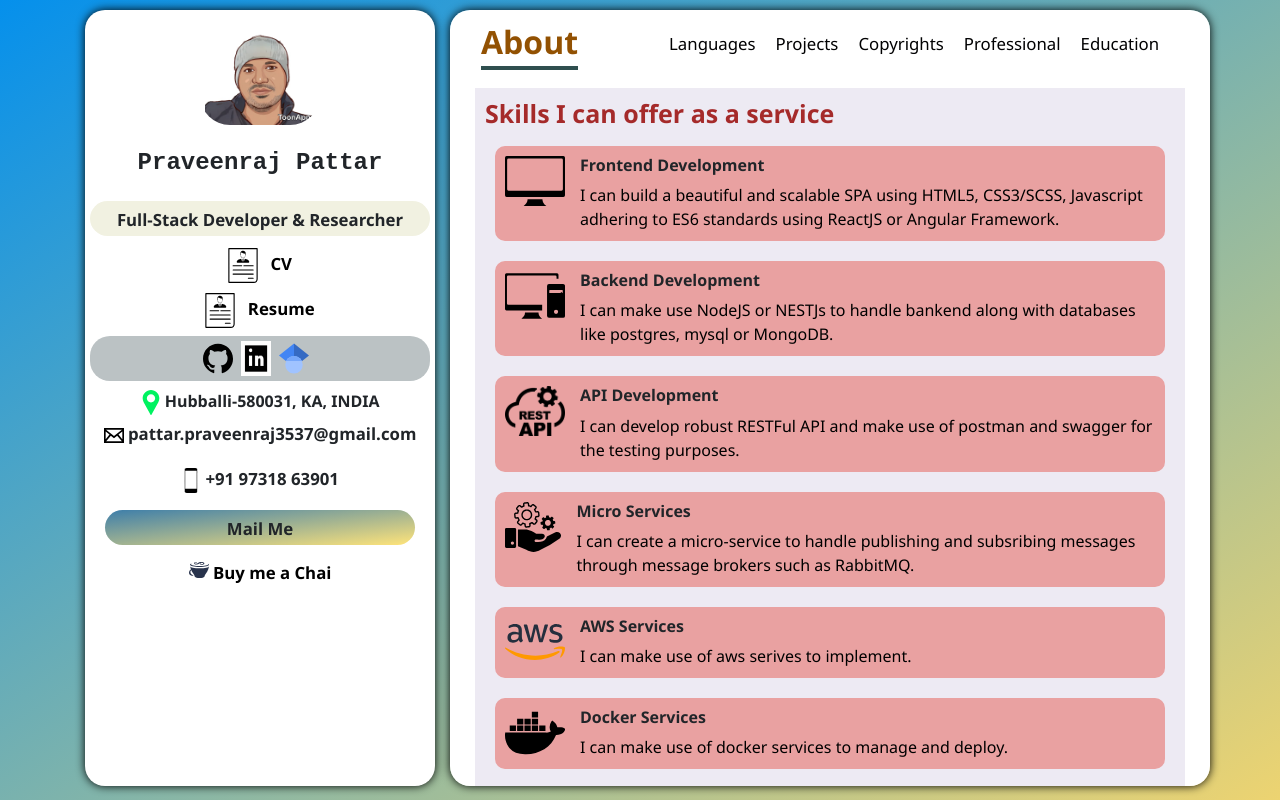
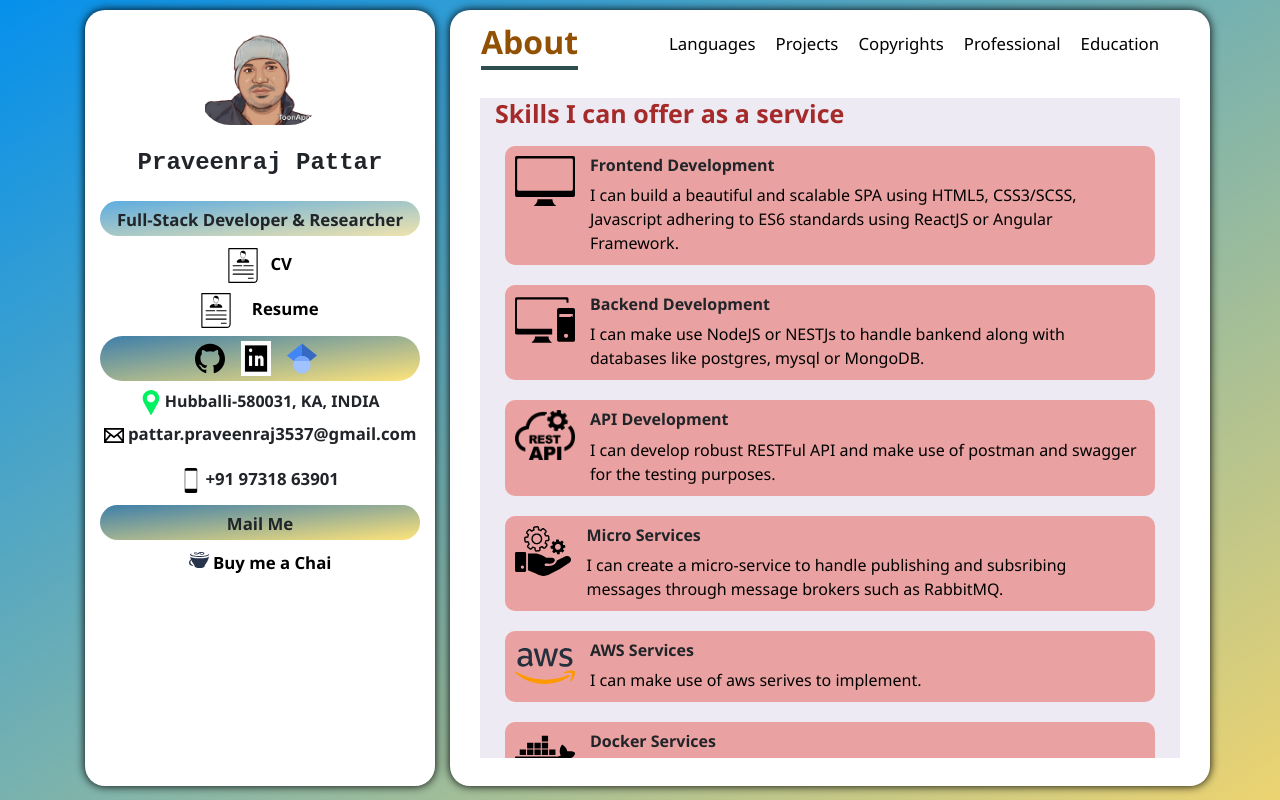
Before and after one commit to Praveenraj3537/Resume, a React (Create React App) app: page / in a window 1280 px wide. Built offline with nearby package versions, Linux system fonts and the light colour scheme.

Commit message:
reordered and made look nice

```diff
--- a/src/components/About/About.js
+++ b/src/components/About/About.js
@@ -60,7 +60,7 @@ const About = () => {
     }
 
     return (
-        <motion.div className="about"
+        <motion.div className="container about"
             variants={about_motion}
             initial='hidden'
             animate='visible'
--- a/src/components/Copyrights/CopyrightsDetails.js
+++ b/src/components/Copyrights/CopyrightsDetails.js
@@ -1,6 +1,6 @@
 import React from "react";
 
-const CopyrightsDetails = ({copy:{title, registration, year}}) =>
+const CopyrightsDetails = ({ copy: { title, registration, year } }) =>
 
     <div className="col-lg-12">
         <div className="skill_card ">
--- a/src/components/Experience/Experience.js
+++ b/src/components/Experience/Experience.js
@@ -1,6 +1,6 @@
 import React from 'react';
 
-const Experience = ({company:{icon, name, designation, duration, role}}) =>
+const Experience = ({ company: { icon, name, designation, duration, role } }) =>
 
     <div className="col-lg-6">
         <div className="skill_card">
--- a/src/components/Languages/LanguagesDetails.js
+++ b/src/components/Languages/LanguagesDetails.js
@@ -4,13 +4,13 @@ const LanguagesDetails = ({ language: { icon, lang, level } }) => {
 
     const bar_width = `${level}%`
 
-    return(
+    return (
         <div className="bar">
             <div className="bar_wrapper" style={{
-            'width':bar_width
+                'width': bar_width
             }}>
                 <span className="bar_name">
-                <img src={icon} alt="icon" className="bar_icon mr-4"/>{lang}
+                    <img src={icon} alt="icon" className="bar_icon mr-4" />{lang}
                 </span>
             </div>
         </div>
--- a/src/components/Others/Skill.js
+++ b/src/components/Others/Skill.js
@@ -1,6 +1,6 @@
 import React from "react";
 
-const Skillcard = ({skill:{icon, title, about}}) =>
+const Skillcard = ({ skill: { icon, title, about } }) =>
 
     <div className="col-lg-12">
         <div className="skill_card ">
--- a/src/components/Sidebar/Sidebar.js
+++ b/src/components/Sidebar/Sidebar.js
@@ -51,12 +51,12 @@ const Sidebar = () => {
       </a>
       <a href="https://drive.google.com/file/d/16abN1NUl7hT6OQg6Eee3IwhIe1JM-w2y/view?usp=share_link" target="_blank" rel="noopener noreferrer">
         <div className="sidebar_item sidebar_item_resume">
-          <img src={resume} alt="Resume" className="sidebar_icon mr-2" /> Resume
+          <img src={resume} alt="Resume" className="sidebar_icon mr-3" /> Resume
         </div>
       </a>
       <figure className="sidebar_social-icons my-2">
         <a href="https://www.github.com/Praveenraj3537" target="_blank" rel="noopener noreferrer">
-          <img src={github} alt="github-link" className="sidebar_icon mr-2" />
+          <img src={github} alt="github-link" className="sidebar_icon mr-3" />
         </a>
         <a
           href="https://linkedin.com/in/praveenraj-pattar-95588941/"
@@ -65,7 +65,7 @@ const Sidebar = () => {
           <img
             src={linkedin}
             alt="linkedIn-link"
-            className="sidebar_icon mr-2"
+            className="sidebar_icon mr-3"
           />
         </a>
         <a href="https://scholar.google.com/citations?user=nnUsgIYAAAAJ" target="_blank" rel="noopener noreferrer">
--- a/src/index.css
+++ b/src/index.css
@@ -1,67 +1,67 @@
 @import url('https://fonts.googleapis.com/css2?family=Kaushan+Script&family=Merriweather:wght@300&display=swap');
 
-body{
-    background-image: linear-gradient( to right bottom, #0590ec, #e7c645c3);
+body {
+    background-image: linear-gradient(to right bottom, #0590ec, #e7c645c3);
     background-attachment: fixed;
-    font-family:'Segoe UI', Tahoma, Geneva, Verdana, sans-serif
-
+    font-family: 'Segoe UI', Tahoma, Geneva, Verdana, sans-serif
 }
 
-::-webkit-scrollbar{
+::-webkit-scrollbar {
     width: 17px;
-    border: 1px solid #100f0f76 ;
-    border-radius: 20px;
+    /* border: 1px solid #100f0f76 ; */
+    /* border-radius: 20px; */
     padding: auto;
 }
 
-::-webkit-scrollbar-thumb{
-    background-image: linear-gradient( to right bottom, #1f89ec, #FFE57D);
+::-webkit-scrollbar-thumb {
+    background-image: linear-gradient(to right bottom, #1f89ec, #FFE57D);
     border-radius: 20px;
     height: 20px;
 }
+
 /* ::-webkit-scrollbar-thumb:hover {
     background-color: #0590ec;
 } */
 
 
-a{
+a {
     text-decoration: tomato;
     color: black
 }
 
 
 
-a:hover{
+a:hover {
     text-decoration: none;
     color: rgba(55, 12, 247, 0.986);
 }
 
-.app_container{
+.app_container {
     padding-top: 10px;
     height: 90vh;
 }
 
-.app_main-content{
-    background-color:#fff;
+.app_main-content {
+    background-color: #fff;
     border-radius: 20px;
     box-shadow: 0 0 10px black;
     height: 97vh;
     overflow-y: auto;
 }
 
-.app_row{
+.app_row {
     height: 97vh;
 }
 
-.sidebar_image{
+.sidebar_image {
     height: 110px;
     width: 120px;
     object-fit: contain;
     border-radius: 30px;
 }
 
-.sidebar{
-    background-color:#fff;
+.sidebar {
+    background-color: #fff;
     height: 97vh;
     border-radius: 20px;
     padding: 5px;
@@ -73,32 +73,31 @@ a:hover{
 
 
 
-.sidebar_email_display{
+.sidebar_email_display {
     /* content: fit;
     text-align: center;
     width: 100px;*/
-    text-overflow:unset
-
+    text-overflow: unset
 }
 
-.sidebar_icon{
+.sidebar_icon {
     height: 35px;
     width: 30px;
 }
 
-.sidebar_icon_pin{
+.sidebar_icon_pin {
     height: 25px;
     width: 20px;
 }
 
-.sidebar_name{
-    font-family:monospace;
+.sidebar_name {
+    font-family: monospace;
     font-size: 1.5rem;
     font-weight: bold;
     margin: 20px 0px;
 }
 
-.sidebar_item{
+.sidebar_item {
     /* font-family:Verdana, Geneva, Tahoma, sans-serif; */
     margin-bottom: 10px;
     padding-top: 6px;
@@ -110,92 +109,121 @@ a:hover{
     /* width: 120%; */
 }
 
-.sidebar_title{
-    background-color:#f1f1e1;
+.sidebar_title {
+    /* background-color: #f1f1e1; */
     /* margin: 0px 20px; */
     border-radius: 40px;
     /* background: size 100px; */
     align-items: center;
+
+    background-image: linear-gradient(to right bottom, #5dace0, #f0e3ad);
+    border-radius: 30px;
+    margin: 10px 10px;
+    /* transition: all 2s linear; */
+    /* cursor: pointer; */
 }
 
-.sidebar_email{
-    background-image: linear-gradient( to right bottom, #3D7EAA, #FFE47A);
+.sidebar_email {
+    background-image: linear-gradient(to right bottom, #3D7EAA, #FFE47A);
     border-radius: 30px;
-    margin: 15px 15px;
+    margin: 10px 10px;
     transition: all 2s linear;
     cursor: pointer;
 }
 
-.sidebar_email:hover{
-    transform: scale(1.2);
+.sidebar_email:hover {
+    transform: scale(1.09);
 }
-.sidebar_coffee{
+
+.sidebar_coffee {
     /* height: 40px; */
     font-weight: 700;
     padding: 0px;
     margin: 0px;
 }
 
-.sidebar_contact{
+.sidebar_contact {
     /* background-color: darkcyan; */
     padding: 20px -15px;
     font-weight: 600;
 }
 
-.sidebar_social-icons{
-    background-color: rgb(187, 194, 196);
-    border-radius: 20px;
+.sidebar_social-icons {
+    /* background-color: rgb(187, 194, 196); */
+    /* border-radius: 20px; */
     padding: 5px 5px;
     /* height: 30px; */
-}
-.sidebar_email_display{
-    text-align: center;
-    text-overflow:ellipsis;
+    background-image: linear-gradient(to right bottom, #3D7EAA, #FFE47A);
+    border-radius: 30px;
+    margin: 10px 10px;
+    /* transition: all 2s linear; */
+    /* cursor: pointer; */
 }
 
-.sidebar_item_resume{
+.sidebar_email_display {
+    text-align: center;
+    text-overflow: ellipsis;
+}
+
+.sidebar_item_resume {
     /* height: 35x; */
     /* width: 10px; */
     padding: 2px;
 }
 
-@media(max-width: 991px){
-    .app_main-content{
+@media(max-width: 991px) {
+    .app_main-content {
         margin: 15px 15px;
     }
 }
 
 /* -------------------Navbar------------------------ */
 
-.navbar_items{
+.navbar_items {
     display: flex;
 }
-.navbar_item{
+
+.navbar_item {
     margin-right: 20px;
     color: rgb(1, 1, 2);
     font-size: 1.05rem;
     cursor: pointer;
 }
 
-.navbar_active{
+.navbar_active {
     font-size: 2rem;
     font-weight: 600;
     color: rgb(146, 81, 2);
     border-bottom: 4px solid darkslategrey;
 }
 
-.navbar_item:hover{
+.navbar_item:hover {
     background: -webkit-linear-gradient(#3D7EAA, #FFE47A);
     background-clip: text;
     -webkit-text-fill-color: transparent;
     -webkit-background-clip: text;
 }
 
+/* -------------------Copyright */
+.copy {
+    /* padding: 25px;
+    margin: -15px; */
+
+    height: 85vh;
+    padding-top: 20px;
+    overflow-y: scroll;
+    /* overflow-y: auto; */
+}
+
 /* --------------About-------------------- */
 .about {
-    padding: 25px;
-    margin: -15px;
-    overflow-y: auto;
+    /* padding: 25px;
+    margin: -15px; */
+
+    height: 85vh;
+    padding-top: 20px;
+    overflow-y: scroll;
+    /* overflow-y: auto; */
 }
 
 .about_intro {
@@ -204,8 +232,9 @@ a:hover{
 }
 
 .about_container {
-    padding: 10px;
+    /* padding: 10px; */
     background-color: #edeaf3;
+    /* overflow-y: scroll; */
 }
 
 .about_heading {
@@ -215,7 +244,7 @@ a:hover{
 }
 
 /* skill_card */
-.skill_card{
+.skill_card {
     /* border: 4px #000; */
     background-color: rgb(233, 161, 161);
     margin: 10px;
@@ -223,36 +252,45 @@ a:hover{
     display: flex;
     flex-direction: row;
     border-radius: 10px;
+    overflow-y: auto;
 }
 
-.skill_card-icon{
+.skill_card-icon {
     width: 60px;
     height: 50px;
 }
-.skill_card-title{
+
+.skill_card-title {
     font-weight: 700;
 }
 
-.skill_card-body{
+.skill_card-body {
     margin-left: 15px;
 }
 
-.skill_card-content{
+.skill_card-content {
     margin: 0px;
     font-size: 1rem;
     /* font-family: 'Courier New', Courier, monospace; */
-    color:rgb(0, 0, 0);
+    color: rgb(0, 0, 0);
+    /* overflow-y: scroll; */
 }
 
 /* ---------------Experience---------------------------- */
-.resume{
+.resume {
     padding: 25px;
-    margin: -15px;
+    margin: -5px;
+    height: 85vh;
+    /* padding-top: 20px; */
+    overflow-y: scroll;
+    width: auto;
 }
 
-.resume_container{
+.resume_container {
     padding: 10px;
-    background-color:#edeaf3;
+    background-color: #edeaf3;
+
+
 }
 
 /* ------------------languages--------------------------------------- */
@@ -284,11 +322,12 @@ a:hover{
     font-size: 0.9rem;
     padding-top: 5px;
 }
-.language{
+
+.language {
     padding-top: 10px;
 }
 
-.language_heading{
+.language_heading {
     margin-left: 10px;
     font-size: 1.8rem;
     font-weight: 700;
@@ -299,7 +338,7 @@ a:hover{
 /* -------------------------------Language Details---------------------------------------- */
 .bar {
     width: 90%;
-    background-color: #f1f2f3;
+    background-color: #e3e7eb;
     border-radius: 20px;
     margin-bottom: 12px;
 
@@ -316,11 +355,12 @@ a:hover{
 }
 
 .bar_wrapper {
-    background-image: linear-gradient(90deg, #b39bda2c, #5aafba);
+    /* background-image: linear-gradient(90deg, #b39bda2c, #5aafba); */
+    background-image: linear-gradient(to right bottom, #8bc0e4, #ddc979);
     border-radius: 20px;
     padding: 4px 14px;
-    color: #344304;
-    font-size: 1rem;
+    /* color: #344304; */
+    font-size: 1.2rem;
     font-weight: 600;
 }
 
@@ -330,7 +370,8 @@ a:hover{
     padding-top: 20px;
     overflow-y: scroll;
 }
-.projectDetails{
+
+.projectDetails {
     min-width: 350px;
 }
 
@@ -364,7 +405,7 @@ a:hover{
 
 .projectDetails_title {
     margin-top: 12px;
-    font-size:  1rem;
+    font-size: 1rem;
     font-weight: 700;
     display: flex;
     align-items: center;
@@ -381,13 +422,14 @@ a:hover{
     font-size: 1rem;
     cursor: pointer;
 }
+
 .projectDetails_details {
     display: flex;
     font-size: 1.05rem;
     text-align: justify;
     margin-top: 10px;
     /* height: 250px; */
-    text-overflow:ellipsis;
+    text-overflow: ellipsis;
     overflow: overlay;
     /* margin-bottom: 10px; */
 }
--- a/src/index.js
+++ b/src/index.js
@@ -1,7 +1,7 @@
 import React from 'react';
 import ReactDOM from 'react-dom';
 import './index.css';
-import {App} from './App';
+import { App } from './App';
 
 ReactDOM.render(
   <React.StrictMode>
```
Also changed, not shown: src/components/Copyrights/Copyrights.js (+12 -12 lines). Lines whose indentation alone changed are shown as unchanged.
